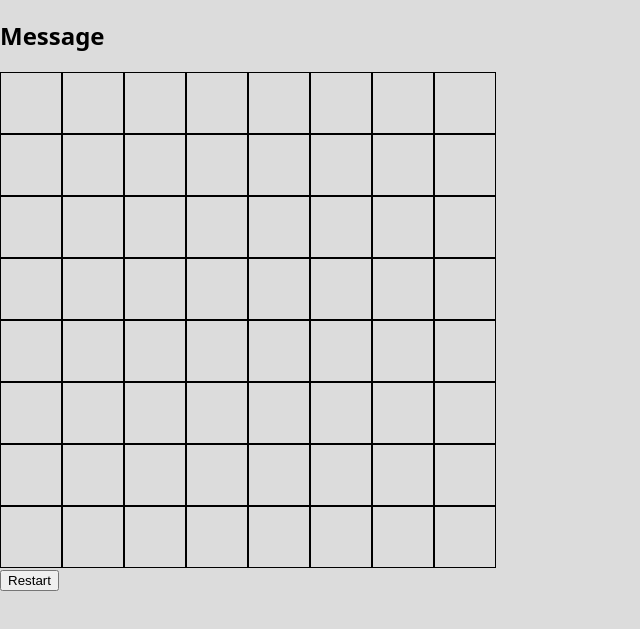
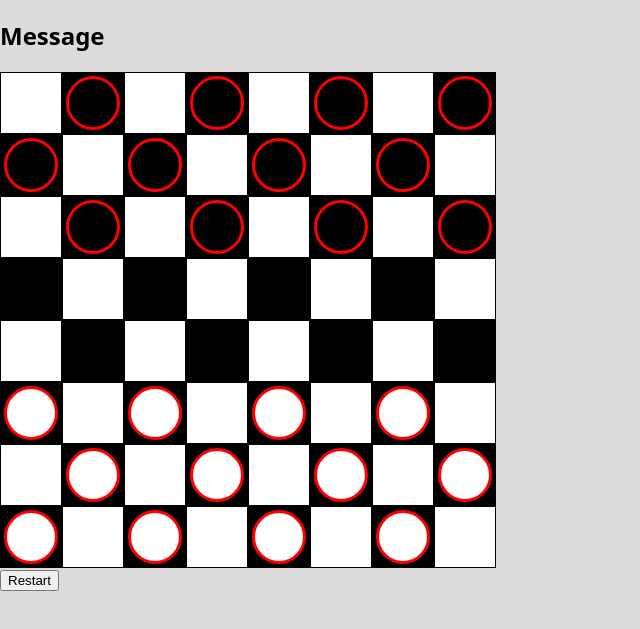
Before and after one commit to Sabretooth2438/Checkers, a plain HTML site: page index.html in a window 1280 px wide. Shown: the part 67-696 px from the top of the page, without its empty margins (0-640 px from the left). Drawn offline with Linux system fonts and the light colour scheme.

Commit message:
Modifed JS a bit and CSS

```diff
--- a/script.js
+++ b/script.js
@@ -23,13 +23,23 @@ const createBoard = () => {
   for (let i = 0; i < boardSize * boardSize; i++) {
     const square = document.createElement('div')
     square.classList.add('sqr')
+
+    const row = Math.floor(i / boardSize)
+    const col = i % boardSize
+
+    if ((row + col) % 2 === 0) {
+      square.classList.add('white')
+    } else {
+      square.classList.add('black')
+    }
+
     square.id = i
     boardEle.appendChild(square)
   }
 }
 
 const initializeBoard = () => {
-  blackPieceRows.foreach((row) => {
+  blackPieceRows.forEach((row) => {
     for (let col = 0; col < boardSize; col += 2) {
       let startingCol = col
       if (row % 2 === 0) {
@@ -42,6 +52,7 @@ const initializeBoard = () => {
 
   whitePieceRows.forEach((row) => {
     for (let col = 0; col < boardSize; col += 2) {
+      let startingCol = col
       if (row % 2 === 0) {
         startingCol = col + 1
       }
@@ -49,6 +60,26 @@ const initializeBoard = () => {
       boardArray[index] = { color: whitePiece, type: normalPiece }
     }
   })
+}
+
+const displayPieces = () => {
+  boardArray.forEach((piece, index) => {
+    if (piece) {
+      const square = document.getElementById(index)
+      const pieceElement = document.createElement('div')
+      if (piece.color === blackPiece) {
+        pieceElement.classList.add('blackPiece')
+      } else if (piece.color === whitePiece) {
+        pieceElement.classList.add('whitePiece')
+      }
+      square.appendChild(pieceElement)
+    }
+  })
+}
+
+const updateTurnMessage = () => {
+  const messageElement = document.getElementById('Message')
+  messageElement.textContent = `Current Turn: ${currentPlayer}`
 }
 // 4. How the Game Looks: Show the pieces in their places and display whose turn it is.
 
@@ -71,4 +102,5 @@ const initializeBoard = () => {
 document.addEventListener('DOMContentLoaded', () => {
   createBoard()
   initializeBoard()
+  displayPieces()
 })
--- a/style.css
+++ b/style.css
@@ -1,6 +1,5 @@
 body {
   background-color: gainsboro;
-  /* Use a system font, if none are available use an available sans-sarif */
   font-family: system-ui, sans-serif;
   margin: 0;
 }
@@ -11,10 +10,37 @@ body {
   width: 500px;
 }
 
+:root {
+  --piece-size: 80%;
+}
+
 .sqr {
   width: 12%;
   aspect-ratio: 1 / 1;
   border: 1px solid black;
-  font-size: 64px;
-  text-align: center;
+  display: flex;
+  align-items: center;
+  justify-content: center;
+  position: relative;
 }
+
+.sqr.black {
+  background-color: black;
+}
+
+.sqr.white {
+  background-color: white;
+}
+
+.blackPiece,
+.whitePiece {
+  background-color: black;
+  border: 3px solid red;
+  border-radius: 50%;
+  width: var(--piece-size);
+  height: var(--piece-size);
+}
+
+.whitePiece {
+  background-color: white;
+}
```
